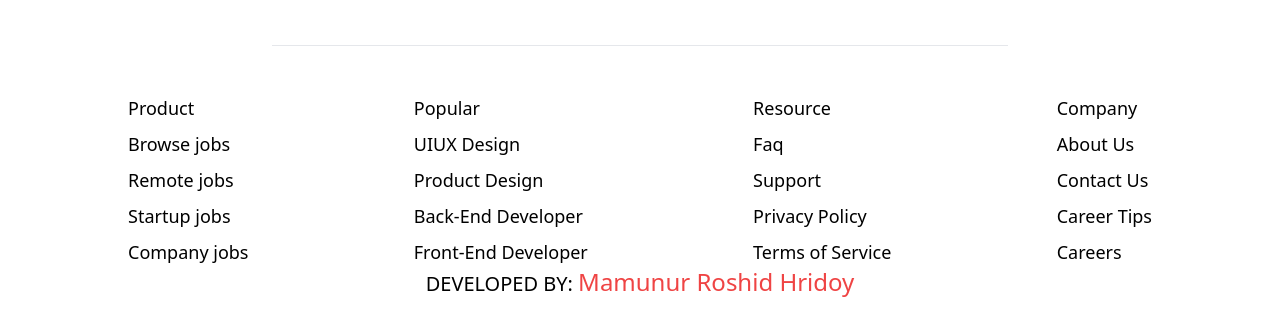
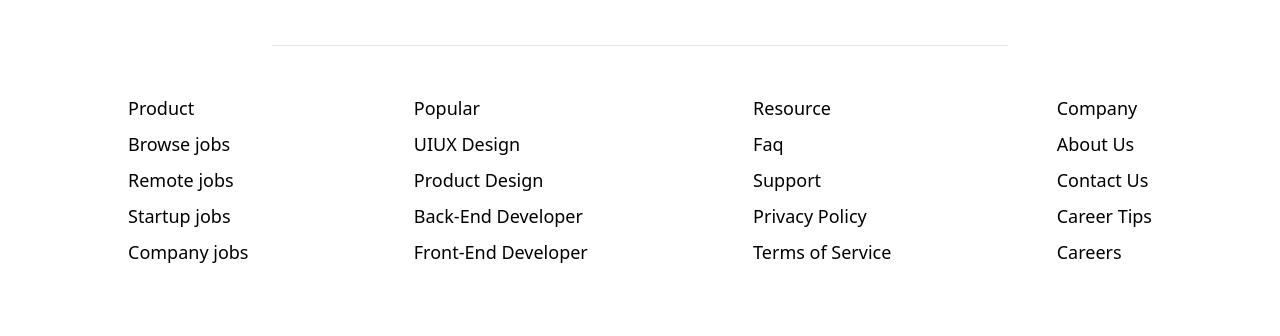
Before and after one commit to mn-hridoy25/Hot-gadgets, a plain HTML site: page index.html in a window 1280 px wide. Shown: the part 1105-1441 px from the top of the page. Drawn offline with nearby package versions, Linux system fonts and the light colour scheme; no server answers.

Commit message:
Update index.html

```diff
--- a/index.html
+++ b/index.html
@@ -380,9 +380,6 @@
                     <div class="text-lg text-black">Careers</div>
                 </div>
             </div>
-            <div class="place-items-center">
-                <p class="text-black text-xl"> DEVELOPED BY: <span class="text-red-500 text-2xl">Mamunur Roshid Hridoy</span></p>
-            </div>
         </section>
     </footer>
 
```
